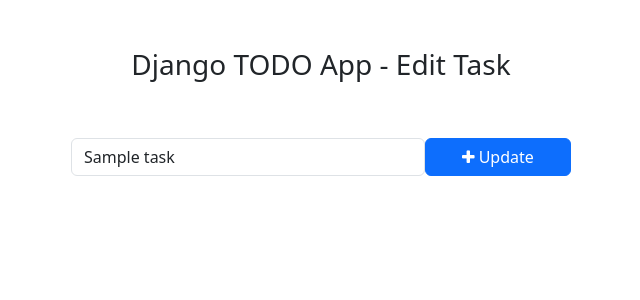
After one commit to sbrgmoreno/todo, a Django app: template templates/edit_task.html in a window 1280 px wide. The commit adds this page. Shown: the top 300 px of the page, without its empty margins (319-959 px from the left). Run offline with Django 4.2, Linux system fonts and the light colour scheme; the template is opened without the code that fills it: most values are stand-ins (such as "Sample title", 1, 10 or a date in 2020).

Commit message:
TODO App finalization

```diff
--- /dev/null
+++ b/templates/edit_task.html
@@ -0,0 +1,32 @@
+<!DOCTYPE html>
+<html lang="=eng">
+    <head>
+        <metacharset="UTF-8">
+        <meta name="viewport"content="width=, initial-scale=1.0">
+        <meta http-equiv="X-UA-Compatible"content="IE=edge">
+        <title>Django TODO App - Edit Task</title>
+
+        <!-- Bootstrap -->
+        <link href="https://cdn.jsdelivr.net/npm/bootstrap@5.3.0-alpha1/dist/css/bootstrap.min.css" rel="stylesheet" integrity="sha384-GLhlTQ8iRABdZLl6O3oVMWSktQOp6b7In1Zl3/Jr59b6EGGoI1aFkw7cmDA6j6gD" crossorigin="anonymous">
+        <script src="https://cdn.jsdelivr.net/npm/bootstrap@5.3.0-alpha1/dist/js/bootstrap.bundle.min.js" integrity="sha384-w76AqPfDkMBDXo30jS1Sgez6pr3x5MlQ1ZAGC+nuZB+EYdgRZgiwxhTBTkF7CXvN" crossorigin="anonymous"></script>
+        <!-- Font Awesome Icons -->
+        <link rel="stylesheet" href="https://cdnjs.cloudflare.com/ajax/libs/font-awesome/4.7.0/css/font-awesome.min.css">
+
+    </head>
+    <body>
+        <div class="container">
+            <h3 class="pt-5 pb-5 text-center">Django TODO App - Edit Task</h3>
+
+            <form action="{%url 'edit_task' get_task.pk%}"  method="POST" style="width: 500px; margin: auto;">
+                {% csrf_token %}  <!-- para seguridad al hacer post -->
+                <div class="form-group">
+                    <span style="display: flex;">
+                        <input type="text" name="task" class="form-control" placeholder="" value="{{get_task.task}}">
+                        <button type="submit" class="btn btn-primary" style="width: 200px;"><i class="fa fa-plus"></i> Update</button>
+                    </span>
+                </div>
+            </form>
+
+        </div>
+    </body>
+</html>
--- a/todo/urls.py
+++ b/todo/urls.py
@@ -2,5 +2,14 @@ from django.urls import path
 from . import views
 
 urlpatterns=[
+    #add task
     path('addTask/', views.addTask, name='addTask'),
+    #mark as done
+    path('mark_as_done/<int:pk>/', views.mark_as_done, name='mark_as_done'),
+    #mark as undone
+    path('mark_as_undone/<int:pk>/', views.mark_as_undone, name='mark_as_undone'),
+    #edit feature
+    path('edit_task/<int:pk>/', views.edit_task, name='edit_task'),
+    #delete task
+    path('delete_task/<int:pk>/', views.delete_task, name='delete_task'),
 ]
--- a/todo_main/views.py
+++ b/todo_main/views.py
@@ -3,7 +3,11 @@ from todo.models import Task
 
 def home(request):
     tasks = Task.objects.filter(is_completed=False).order_by('updated_at') #filter para mas de un dato
+
+    completed_task = Task.objects.filter(is_completed=True)
+
     context = {
         'tasks': tasks,
+        'completed_task': completed_task,
     }
     return render(request, 'home.html', context)
```
Also changed, not shown: templates/home.html (+14 -5 lines), todo/views.py (+32 -1 lines), db.sqlite3.
